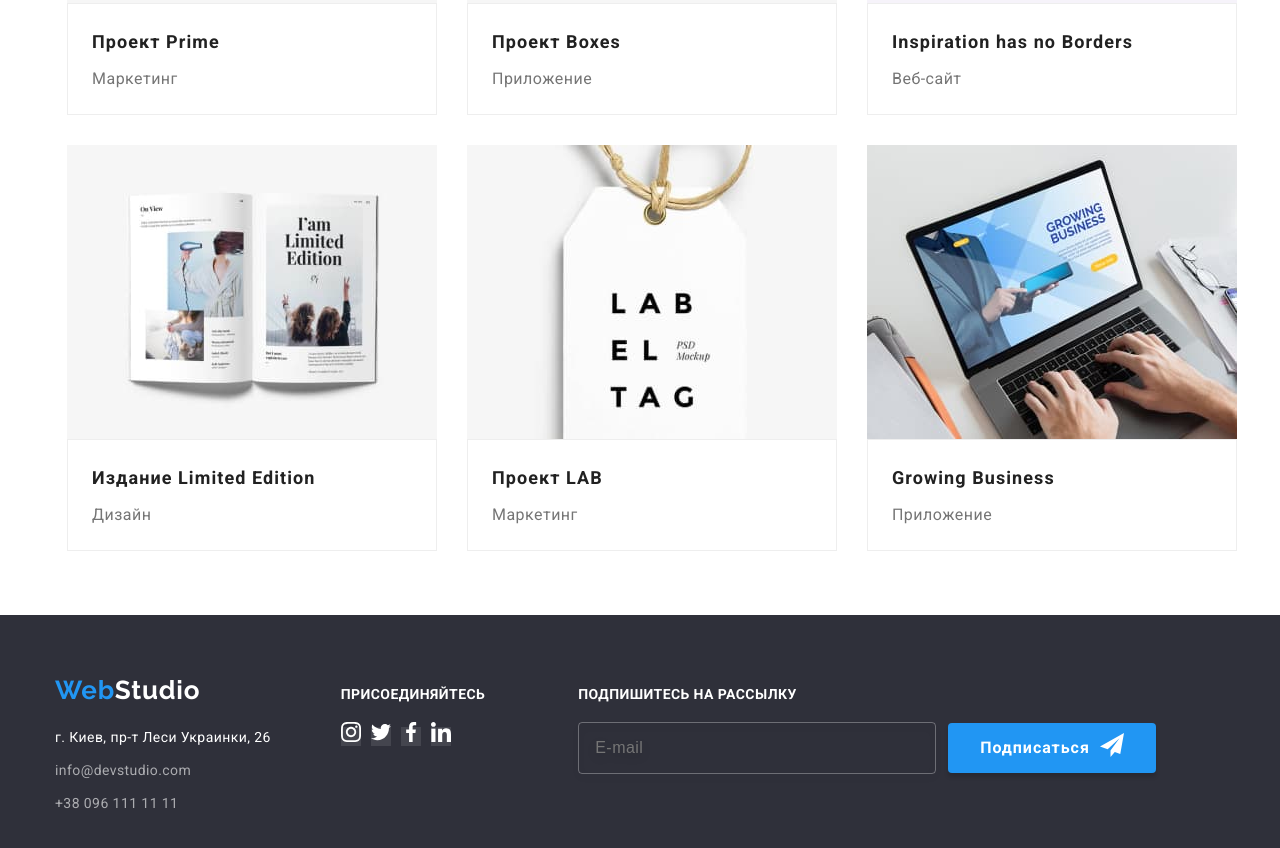
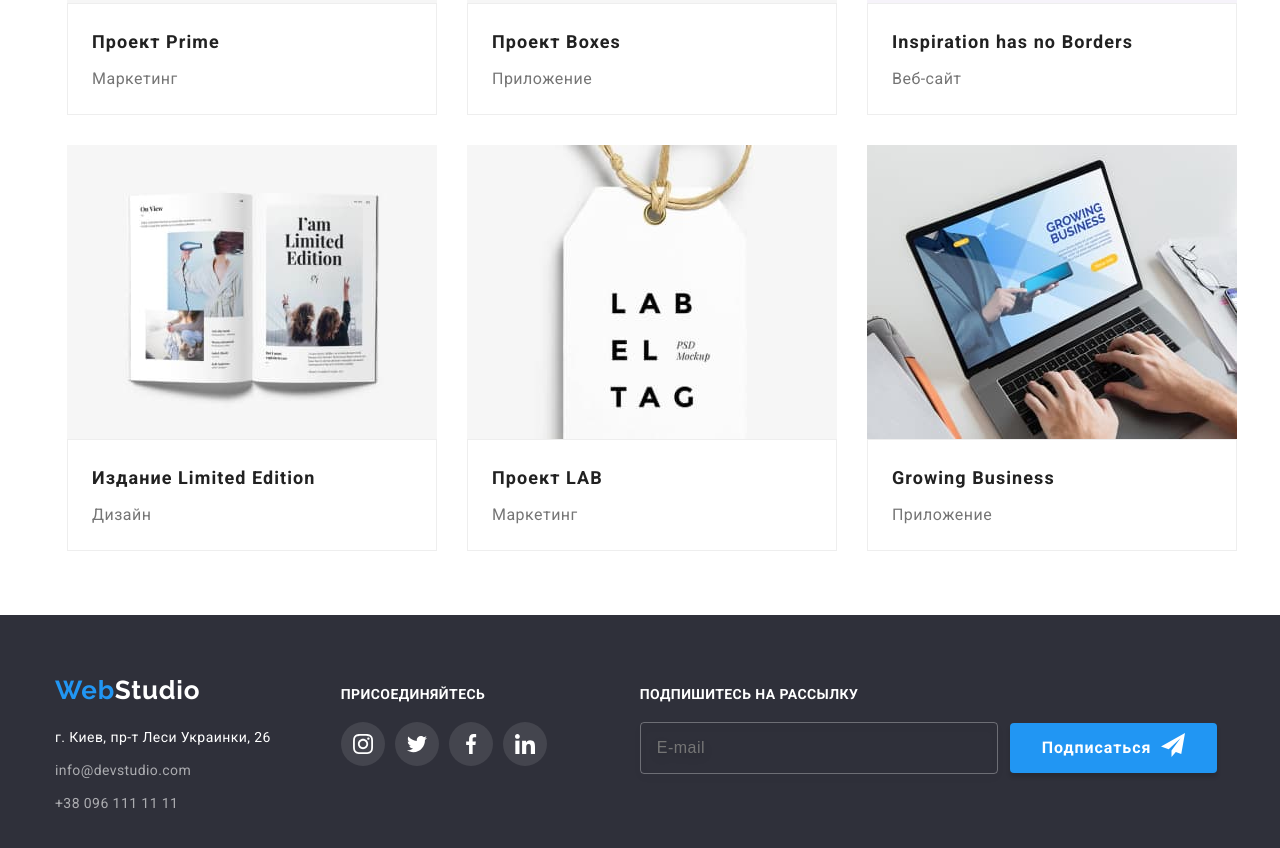
Before and after one commit to Sidorka1984/goit-markup-hw-07, a plain HTML site: page portfolio.html in a window 1280 px wide. Shown: the part 989-1837 px from the top of the page. Drawn offline with Linux system fonts and the light colour scheme.

Commit message:
футер

```diff
--- a/sass/layout/_footer.scss
+++ b/sass/layout/_footer.scss
@@ -33,6 +33,9 @@
 .address-position {
   margin-bottom: 9px;
 }
+.footer-social-link {
+  margin-right: 93px;
+}
 .dark-social-list {
   display: flex;
 }
@@ -53,15 +56,15 @@
 .footer-list-item:not(:last-child) {
   margin-right: 10px;
 }
-.dark .social-list-link {
-  /* display: flex;
+.social-list-link {
+  display: flex;
   justify-content: center;
   align-items: center;
   width: 44px;
-  height: 44px; */
+  height: 44px;
   background-color: rgba(255, 255, 255, 0.1);
-  /* border-radius: 50%;
-  transition: background-color 250ms cubic-bezier(0.4, 0, 0.2, 1); */
+  border-radius: 50%;
+  transition: background-color 250ms cubic-bezier(0.4, 0, 0.2, 1);
 }
 .dark .social-list-icon {
   fill: var(--accent-icon-color);
@@ -71,10 +74,6 @@
 .social-list-link:hover,
 .social-list-link:focus {
   background-color: var(--accent-color);
-}
-
-.footer-social-link {
-  margin-right: 93px;
 }
 
 .footer-form-title {
```
Also changed, not shown: css/main.css, css/main.min.css, css/portfolio.css, css/portfolio.min.css, 4 other files.
